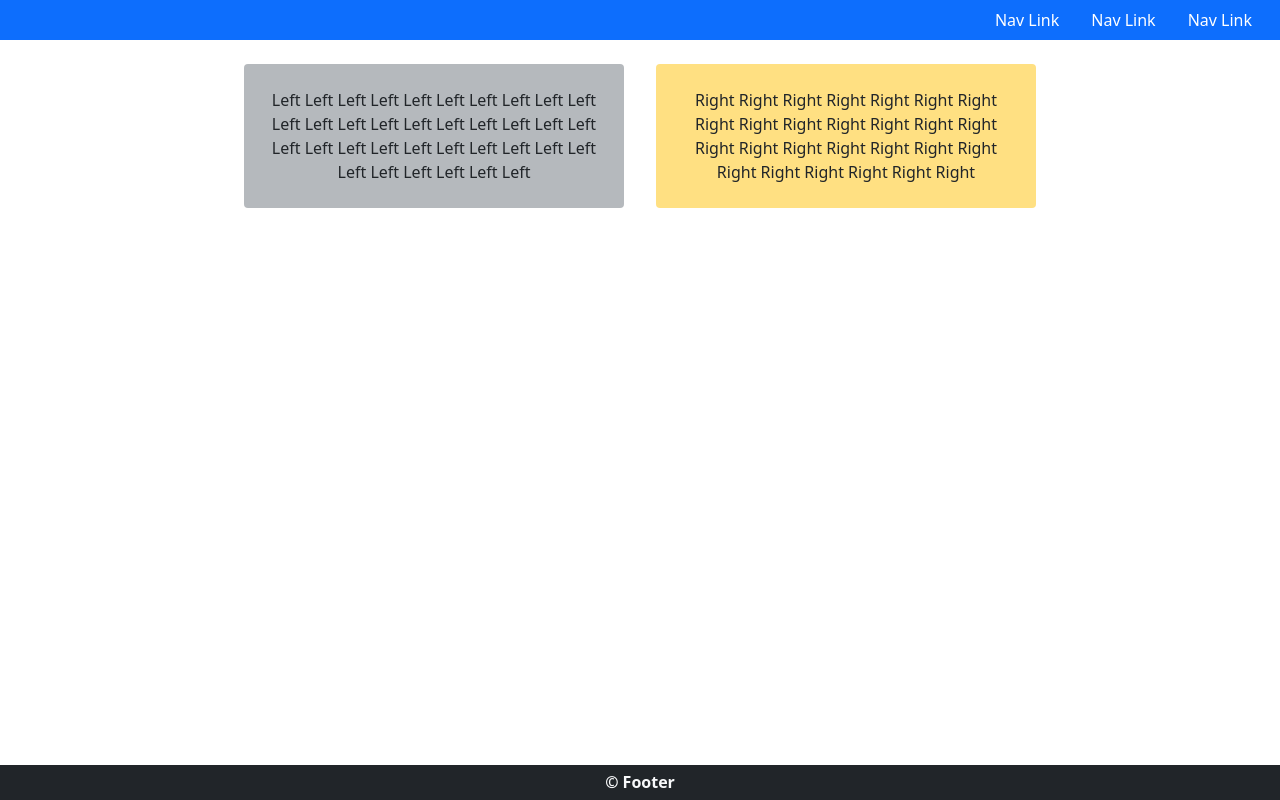
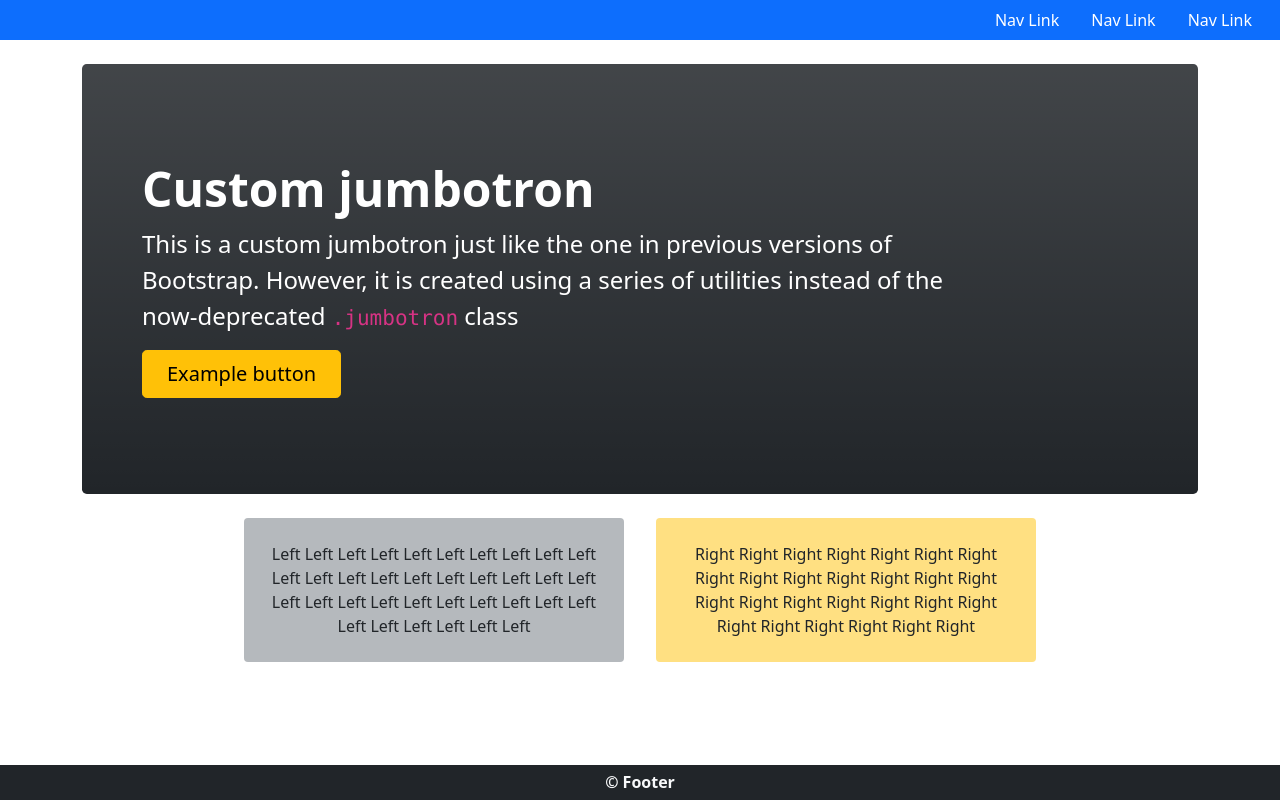
Before and after one commit to Lavender2300/collab-practice, a plain HTML site: page project/index.html in a window 1280 px wide. Drawn offline with nearby package versions, Linux system fonts and the light colour scheme.

Commit message:
add jumbotron to index.html

```diff
--- a/project/index.html
+++ b/project/index.html
@@ -26,6 +26,14 @@
     </div>
 
     <div class="container py-4">
+      <div class="p-5 mb-4 bg-dark bg-gradient text-white rounded-3">
+        <div class="container-fluid py-5">
+          <h1 class="display-5 fw-bold">Custom jumbotron</h1>
+          <p class="col-md-10 fs-4">This is a custom jumbotron just like the one in previous versions of Bootstrap.
+            However, it is created using a series of utilities instead of the now-deprecated <code>.jumbotron</code> class</p>
+          <button class="btn btn-warning btn-opacity-75 btn-lg px-4" type="button">Example button</button>
+        </div>
+      </div>
       <div class="row justify-content-center">
         <div class="col-4 bg-secondary text-center py-3 mx-3 rounded-2 bg-opacity-50">
           <div class="p-2">
```
